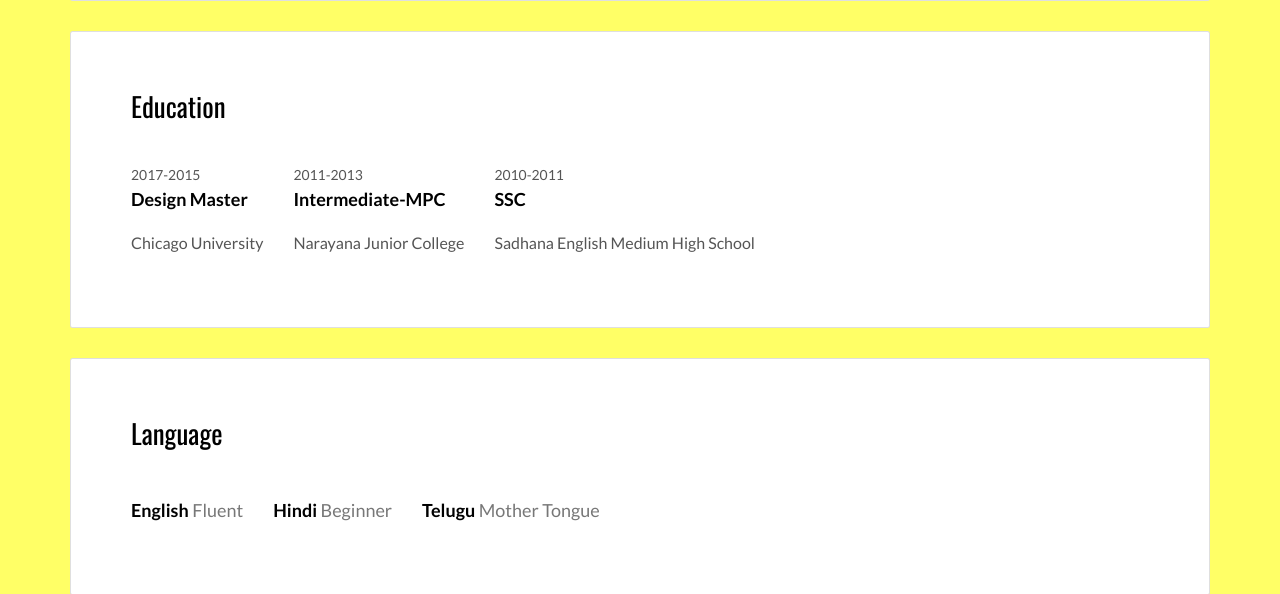
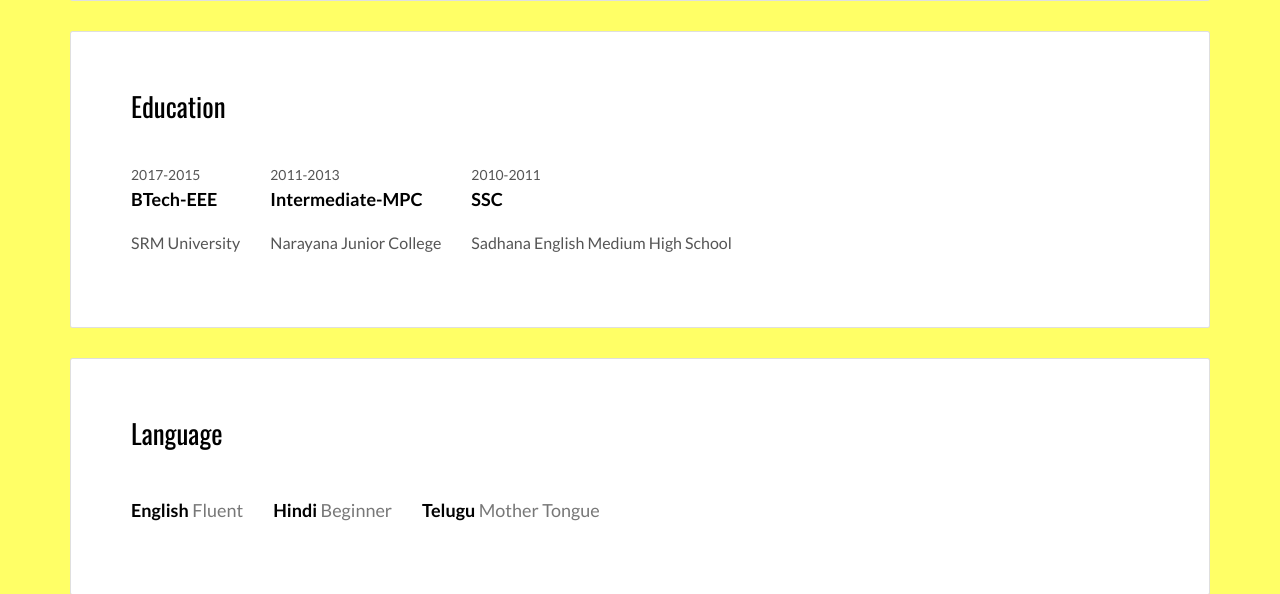
Before and after one commit to mohithsai28/My-Portfolio, a Flask app: page / in a window 1280 px wide. Shown: the part 1767-2361 px from the top of the page. Run offline with Flask 2, Linux system fonts and the light colour scheme; some libraries are stand-ins or nearby versions.

Commit message:
education
education

```diff
--- a/templates/index.html
+++ b/templates/index.html
@@ -99,8 +99,8 @@
               <div class="col-md-4">
                 <div class="education-experience">
                   <small class="date">2017-2015</small>
-                  <h3 class="h5 date-title">Design Master</h3>
-                  <p>Chicago University</p>
+                  <h3 class="h5 date-title">BTech-EEE</h3>
+                  <p>SRM University</p>
                 </div>
 
               </div>
```
